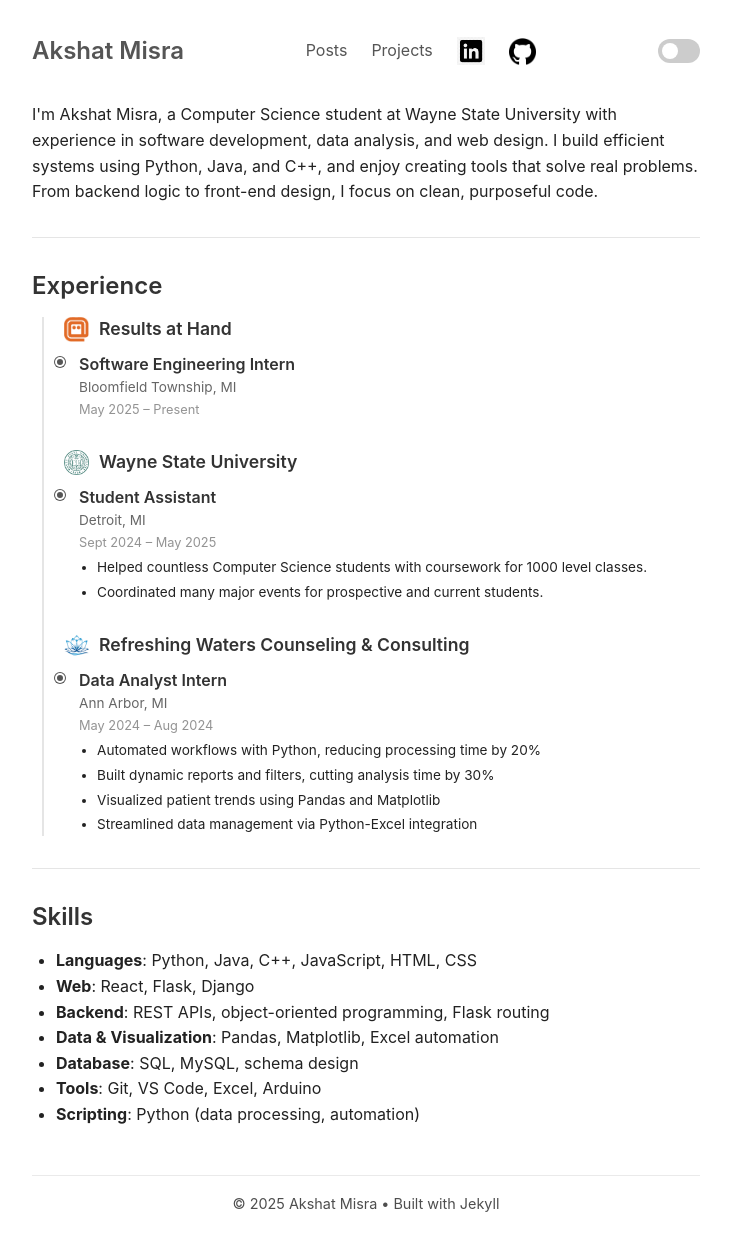
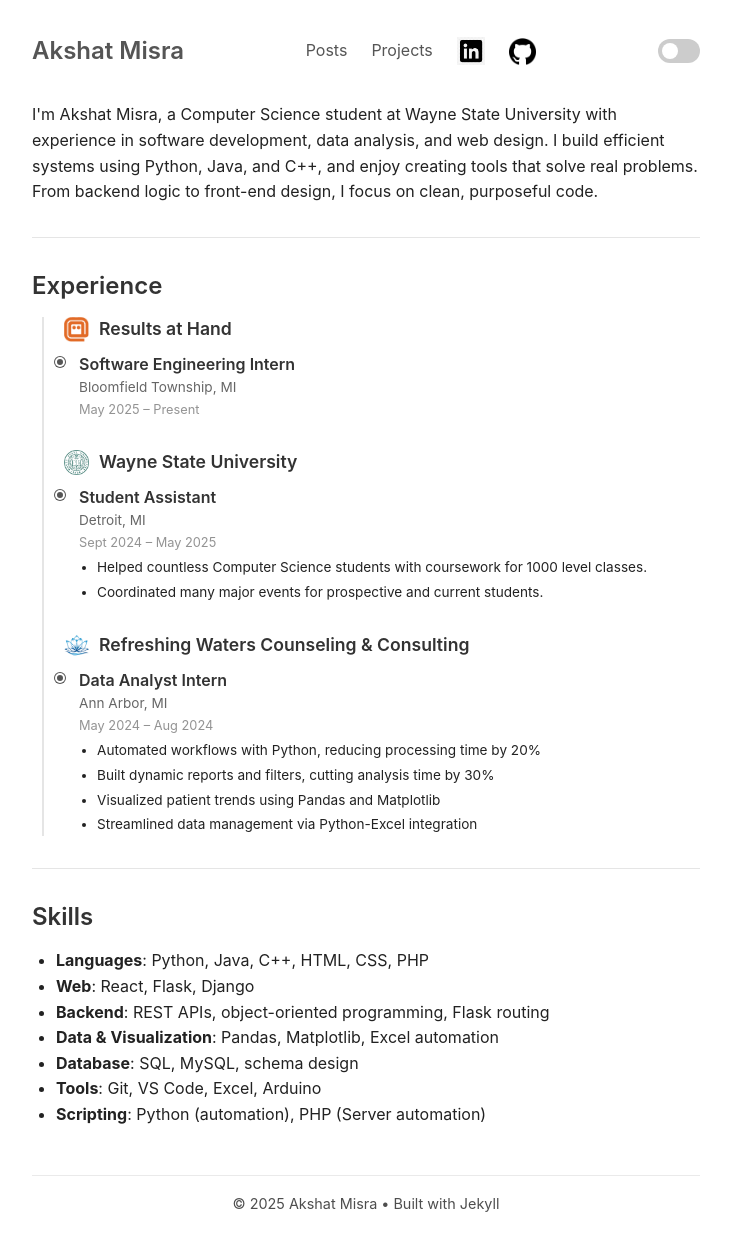
Before and after one commit to aksmisra1/ak, a Jekyll site: the page built from index.html, in a window 1280 px wide. Shown: the whole page, without its empty margins (274-1005 px from the left). Built offline with Jekyll 4.4.1, drawn with Linux system fonts in a browser that asks for light colours.

```diff
--- a/index.html
+++ b/index.html
@@ -42,13 +42,13 @@ layout: home
 
   <h2>Skills</h2>
   <ul>
-    <li><strong>Languages</strong>: Python, Java, C++, JavaScript, HTML, CSS</li>
+    <li><strong>Languages</strong>: Python, Java, C++, HTML, CSS, PHP</li>
     <li><strong>Web</strong>: React, Flask, Django</li>
     <li><strong>Backend</strong>: REST APIs, object-oriented programming, Flask routing</li>
     <li><strong>Data & Visualization</strong>: Pandas, Matplotlib, Excel automation</li>
     <li><strong>Database</strong>: SQL, MySQL, schema design</li>
     <li><strong>Tools</strong>: Git, VS Code, Excel, Arduino</li>
-    <li><strong>Scripting</strong>: Python (data processing, automation)</li>
+    <li><strong>Scripting</strong>: Python (automation), PHP (Server automation)</li>
   </ul>
 
 </div>
```
Also changed, not shown: _posts/2025-07-29-freshfaced.md (added, +21 -0 lines), assets/images/freshfaced.png (added).
